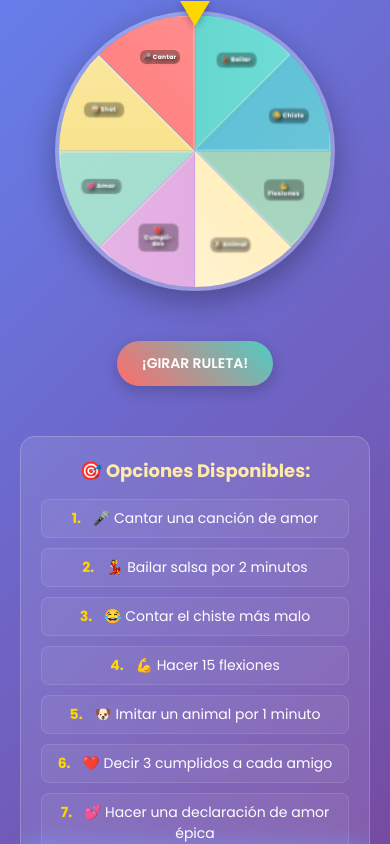
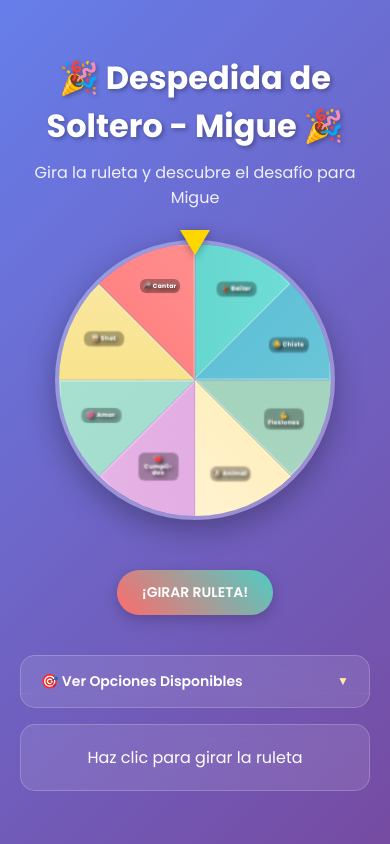
Before and after one commit to josedavidrs96/ruletaDespedida, an Angular app: page / in a window 390 px wide. Shown: the top 844 px of the page. Built offline with nearby package versions, Linux system fonts and the light colour scheme.

Commit message:
last commit

```diff
--- a/src/app/app.component.html
+++ b/src/app/app.component.html
@@ -36,8 +36,12 @@
       {{ isSpinning ? 'GIRANDO...' : '¡GIRAR RULETA!' }}
     </button>
 
-    <div class="options-list">
-      <h3>🎯 Opciones Disponibles:</h3>
+    <div class="options-collapsible">
+      <button class="collapsible-btn" (click)="toggleOptions()">
+        <span>🎯 Ver Opciones Disponibles</span>
+        <span class="arrow" [class.rotated]="showOptions">▼</span>
+      </button>
+      <div class="options-content" [class.show]="showOptions">
         <ul>
           <li><strong>1.</strong> 🎤 Cantar una canción de amor</li>
           <li><strong>2.</strong> 💃 Bailar salsa por 2 minutos</li>
@@ -49,6 +53,7 @@
           <li><strong>8.</strong> 🥃 Shot de tequila</li>
         </ul>
       </div>
+    </div>
 
   <div class="result" id="result">
     <p>{{ result }}</p>
--- a/src/app/app.component.scss
+++ b/src/app/app.component.scss
@@ -106,24 +106,62 @@ body {
   transform-origin: 50% 50%;
 }
 
-.options-list {
-  margin: 30px auto;
+    .options-collapsible {
+      margin: 20px auto;
       max-width: 500px;
-  background: rgba(255, 255, 255, 0.1);
-  border-radius: 15px;
-  padding: 20px;
-  backdrop-filter: blur(10px);
-  border: 1px solid rgba(255, 255, 255, 0.2);
     }
 
-.options-list h3 {
-  margin: 0 0 15px 0;
-  color: #FFEAA7;
-  font-size: clamp(18px, 4.5vw, 20px);
-  text-align: center;
+    .collapsible-btn {
+      width: 100%;
+      background: rgba(255, 255, 255, 0.1);
+      border: 1px solid rgba(255, 255, 255, 0.2);
+      border-radius: 15px;
+      padding: 15px 20px;
+      color: white;
+      font-size: clamp(14px, 3.5vw, 16px);
+      font-weight: 600;
+      cursor: pointer;
+      transition: all 0.3s ease;
+      backdrop-filter: blur(10px);
+      display: flex;
+      justify-content: space-between;
+      align-items: center;
+      font-family: 'Poppins', Arial, sans-serif;
     }
 
-.options-list ul {
+    .collapsible-btn:hover {
+      background: rgba(255, 255, 255, 0.15);
+      transform: translateY(-2px);
+      box-shadow: 0 5px 15px rgba(0, 0, 0, 0.2);
+    }
+
+    .arrow {
+      transition: transform 0.3s ease;
+      font-size: 12px;
+      color: #FFEAA7;
+    }
+
+    .arrow.rotated {
+      transform: rotate(180deg);
+    }
+
+    .options-content {
+      max-height: 0;
+      overflow: hidden;
+      transition: max-height 0.3s ease-out;
+      background: rgba(255, 255, 255, 0.05);
+      border-radius: 0 0 15px 15px;
+      margin-top: -15px;
+      border: 1px solid rgba(255, 255, 255, 0.1);
+      border-top: none;
+    }
+
+    .options-content.show {
+      max-height: 400px;
+      padding: 20px;
+    }
+
+    .options-content ul {
       list-style: none;
       padding: 0;
       margin: 0;
@@ -132,7 +170,7 @@ body {
       gap: 10px;
     }
 
-.options-list li {
+    .options-content li {
       padding: 8px 12px;
       background: rgba(255, 255, 255, 0.05);
       border-radius: 8px;
@@ -141,12 +179,12 @@ body {
       transition: all 0.3s ease;
     }
 
-.options-list li:hover {
+    .options-content li:hover {
       background: rgba(255, 255, 255, 0.1);
       transform: translateX(5px);
     }
 
-.options-list strong {
+    .options-content strong {
       color: #FFD700;
       margin-right: 8px;
     }
--- a/src/app/app.component.ts
+++ b/src/app/app.component.ts
@@ -10,6 +10,7 @@ export class AppComponent {
   isSpinning = false;
   currentRotation = 0;
   result = 'Haz clic para girar la ruleta';
+  showOptions = false;
 
   createSpinAudio() {
     const audioContext = new (window.AudioContext || (window as any).webkitAudioContext)();
@@ -113,4 +114,8 @@ export class AppComponent {
   spinWithSound() {
     this.spin();
   }
+
+  toggleOptions() {
+    this.showOptions = !this.showOptions;
+  }
 }
```
Lines whose indentation alone changed are shown as unchanged.
